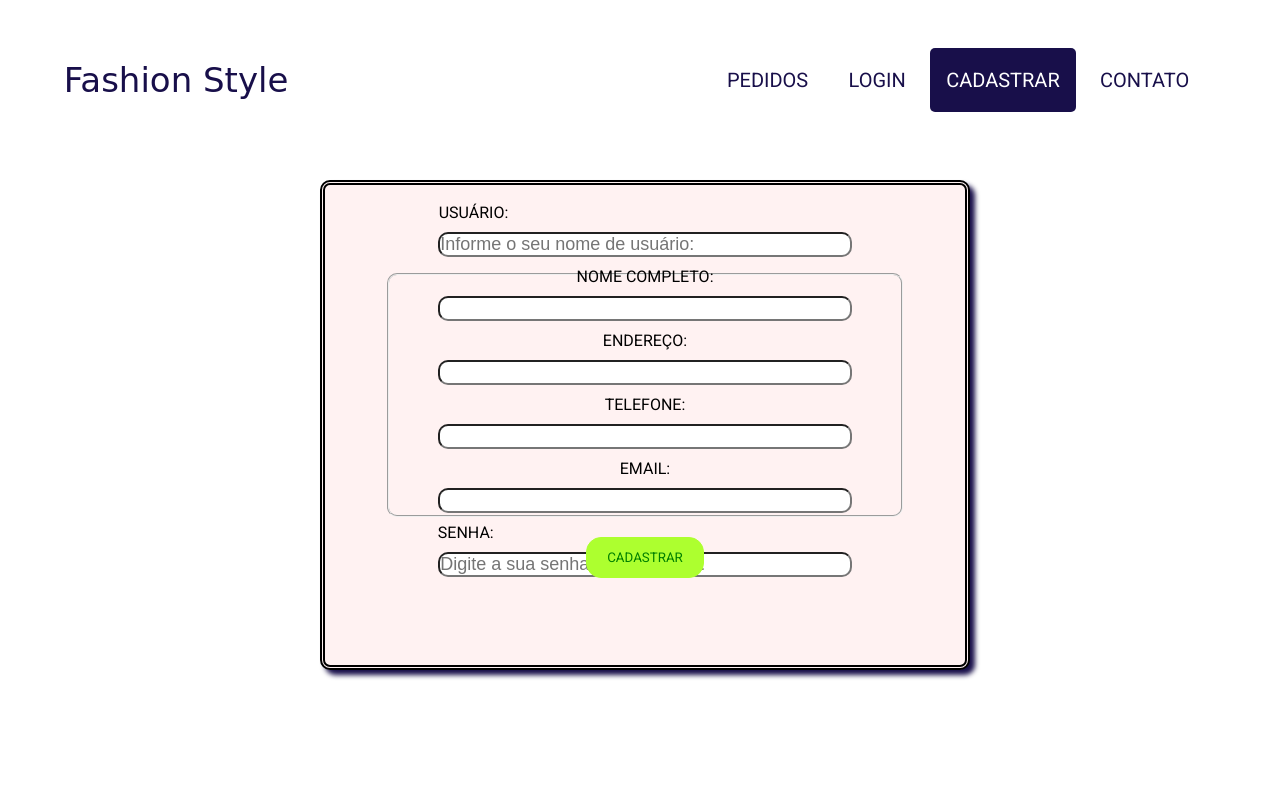
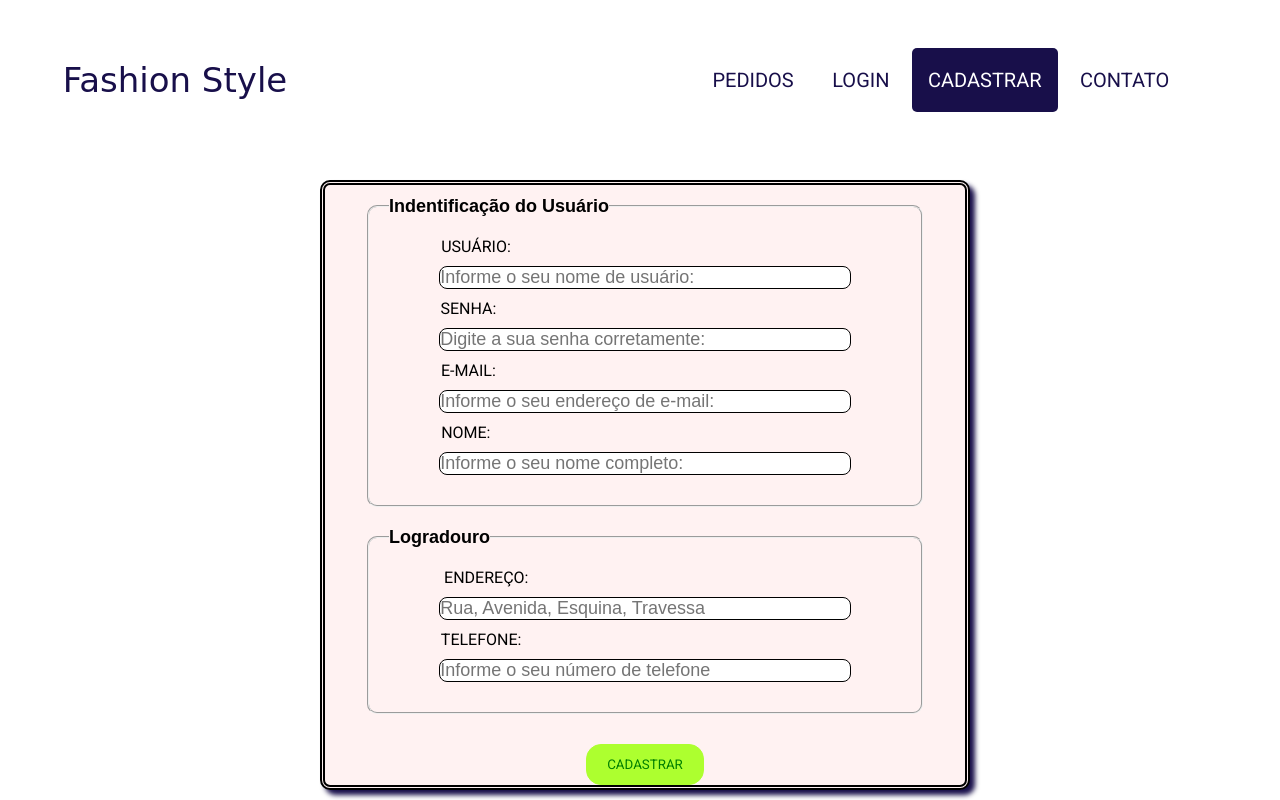
Before and after one commit to andersonzero0/fashion-style, a PHP site: page /view/cadastrar.php in a window 1280 px wide. Run offline with PHP 8.4, Linux system fonts and the light colour scheme.

Commit message:
Atualização de Estilização!
Esse commit é relativo às atualizações do projeto, mais especificamente sobre o formulário de cadastro.

```diff
--- a/assets/css/cadastrar.css
+++ b/assets/css/cadastrar.css
@@ -7,14 +7,12 @@
 }
 .nav-bar {
     height: 20vh;
-    width: 99.8vw;
+    width: 98vw;
     display: flex;
     flex-direction: row;
     flex-wrap: nowrap;
     justify-content: space-between;
     align-items: stretch;
-    position: sticky;
-    top: 0px;
 }
 .logo {
     flex: 50%;
@@ -64,7 +62,7 @@
     border-radius: 10px;
     border: 5px double black;
     box-shadow: 5px 5px 5px #180F4A;
-    height: 60vh;
+    height: 600px;
     width: 50%;
     margin-top: 20px;
     margin-left: 25%;
@@ -73,34 +71,54 @@
 }
 #form-cadastro {
     height: 100%;
+    width: 100%;
     display: flex;
     flex-direction: column;
     flex-wrap: nowrap;
     justify-content: center;
     align-items: center;
 }
+.campo legend {
+    font-size: 18px;
+    font-family: Arial, Helvetica, sans-serif;
+    font-weight: bold;
+}
 .campo {
     width: 80%;
-    height: 50%;
     display: flex;
     flex-direction: column;
     flex-wrap: nowrap;
     justify-content: center;
     align-items: center;
     border-radius: 10px;
+    margin: 10px;
+    padding: 20px;
+}
+#etiqueta1 {
+    margin-right: 66%;
+}
+#etiqueta2 {
+    margin-right: 69%;
+}
+#etiqueta3 {
+    margin-right: 69%;
+}
+#etiqueta4 {
+    margin-right: 70%;
+}
+#etiqueta5 {
+    margin-right: 62%;
+}
+#etiqueta6 {
+    margin-right: 64%;
 }
 .campo input {
     width: 80%;
     font-family: Arial, Helvetica, sans-serif;
     font-size: 18px;
     margin: 10px;
-    border-radius: 10px;
-}
-#etiqueta1 {
-    margin-right: 67%;
-}
-#etiqueta2 {
-    margin-right: 70%;
+    border-radius: 8px;
+    border: 1px solid black;
 }
 #form-button {
     background-color: greenyellow;
--- a/view/cadastrar.php
+++ b/view/cadastrar.php
@@ -24,23 +24,22 @@
         <div id="cadastro-box">
             <form action="../controller/cadastro.php" method="post" id="form-cadastro">
                 <fieldset class="campo">
+                    <legend>Indentificação do Usuário</legend>
                     <label for="usuario_cad" id="etiqueta1">USUÁRIO:</label>
-                    <input type="text" name="usuario_cad" id="usuario_cad" size="60" minlength="2" maxlength="80" placeholder="Informe o seu nome de usuário:">
-
-                    <label for="nomeCompleto">NOME COMPLETO:</label>
-                    <input type="text" name="nomeCompleto" id="nomeCompleto">
-
-                    <label for="endereco">ENDEREÇO:</label>
-                    <input type="text" name="endereco" id="endereco">
-
-                    <label for="telefone">TELEFONE:</label>
-                    <input type="tel" name="telefone" id="telefone">
-
-                    <label for="email">EMAIL:</label>
-                    <input type="email" name="email" id="email">
-
+                    <input type="text" name="usuario_cad" id="usuario_cad" size="60" minlength="2" maxlength="80" placeholder="Informe o seu nome de usuário:" required>
                     <label for="senha_cad" id="etiqueta2">SENHA:</label>
-                    <input type="password" name="senha_cad" id="senha_cad" size="60" minlength="8" maxlength="80" placeholder="Digite a sua senha corretamente:">
+                    <input type="password" name="senha_cad" id="senha_cad" size="60" minlength="8" maxlength="80" placeholder="Digite a sua senha corretamente:" required>
+                    <label for="email" id="etiqueta3">E-MAIL:</label>
+                    <input type="email" name="email" id="email" placeholder="Informe o seu endereço de e-mail:" required>
+                    <label for="nomeCompleto" id="etiqueta4">NOME:</label>
+                    <input type="text" name="nomeCompleto" id="nomeCompleto" size="60" minlength="4" maxlength="80" placeholder="Informe o seu nome completo:" required>
+                </fieldset>
+                <fieldset class="campo">
+                    <legend>Logradouro</legend>
+                    <label for="endereco" id="etiqueta5">ENDEREÇO:</label>
+                    <input type="text" name="endereco" id="endereco" size="60" placeholder="Rua, Avenida, Esquina, Travessa" required>
+                    <label for="telefone" id="etiqueta6">TELEFONE:</label>
+                    <input type="tel" name="telefone" id="telefone" size="60" placeholder="Informe o seu número de telefone" required>
                 </fieldset>
                 <input type="submit" name="entrar" value="CADASTRAR" id="form-button">
             </form>
```
